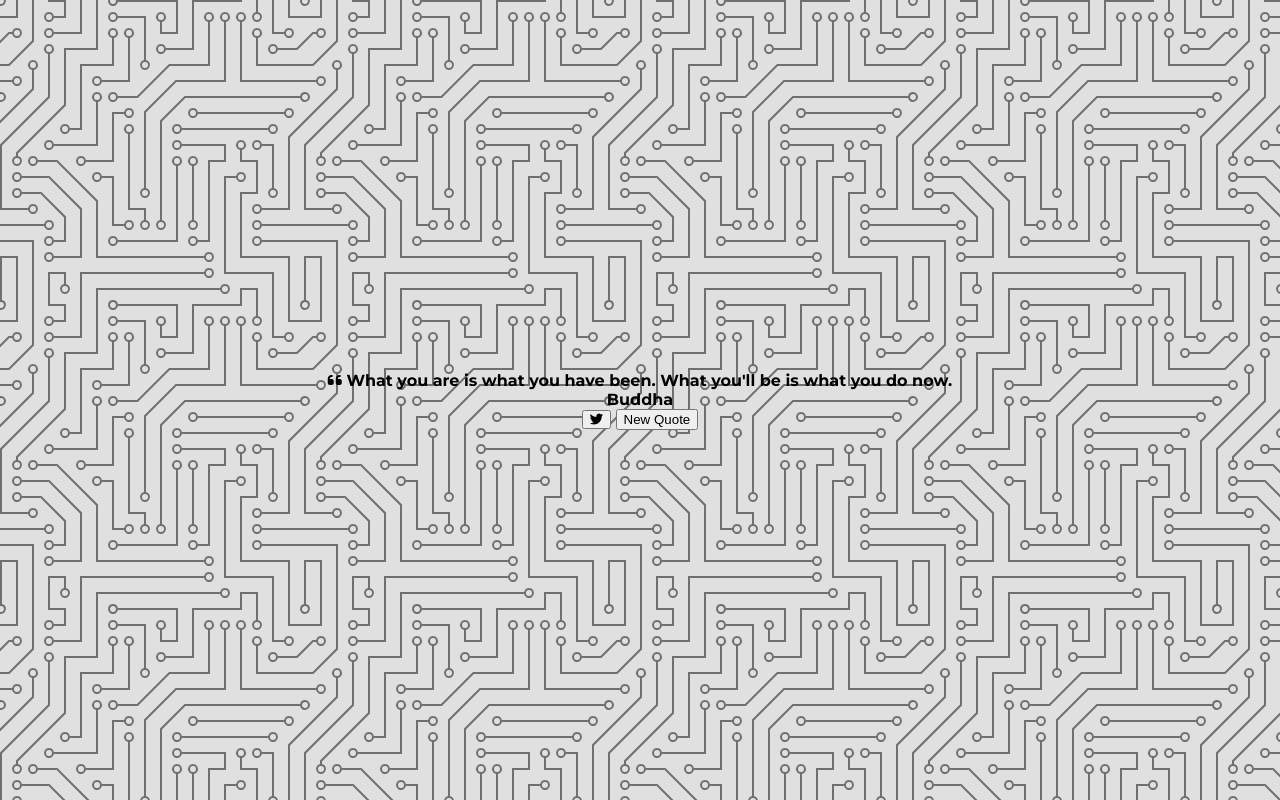
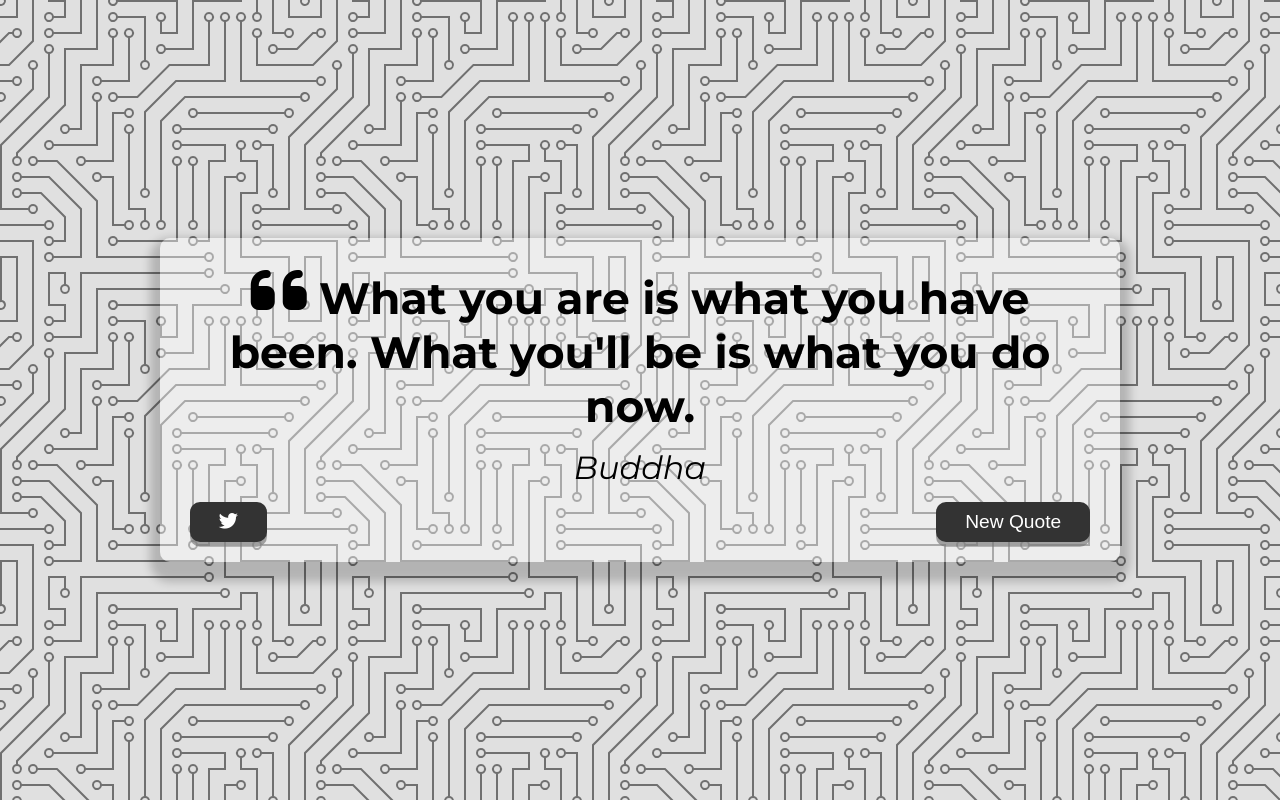
Before and after one commit to AhhadQamar/20-JavaScript-Projects, a plain HTML site: page quote-generator/index.html in a window 1280 px wide. Drawn offline with Linux system fonts and the light colour scheme.

Commit message:
CSS Added

```diff
--- a/quote-generator/style.css
+++ b/quote-generator/style.css
@@ -19,5 +19,58 @@ body{
     width:auto;
     max-width:900px;
     padding:20px 30px;
-
+    border-radius:10px ;
+    background-color: rgba(255, 255, 255, 0.4);
+    box-shadow:0 10px 10px 10px rgba(0,0,0, 0.2);
 }
+.quote-text{
+    font-size:2.75rem;
+}
+.fa-quote-left{
+    font-size: 4rem;
+}
+.quote-author{
+    margin-top: 15px;
+    font-size: 2rem;
+    font-weight: 400;
+    font-style: italic;
+}
+.button-container{
+    margin-top: 15px;
+    display: flex;
+    justify-content: space-between;
+}
+button{
+    cursor: pointer;
+    font-size: 1.2rem;
+    height: 2.5rem;
+    border: none;
+    border-radius: 10px;
+    color: #fff;
+    background: #333;
+    outline: none;
+    padding: 0.5rem 1.8rem;
+    box-shadow: 0 0.3rem rgba(121,121,121, 0.65);
+}
+button:hover{
+    filter: brightness(110%);
+}
+button:active{
+    transform: translate(0,0.3rem);
+    box-sizing: 0 0.1rem rgba(225,225,225, 0.65);
+}
+.twitter-button:hover{
+    color:#38a1f3;
+}
+.fa-twitter{
+    font: 1.5rem;
+}
+/* Media Query: Tabler or Smaller */
+@media screen and (max-width: 1000px){
+    .quote-container{
+        margin: auto 10px;
+    }
+    .quote-text{
+        font-size: 2.5rem;
+    }
+}
```
